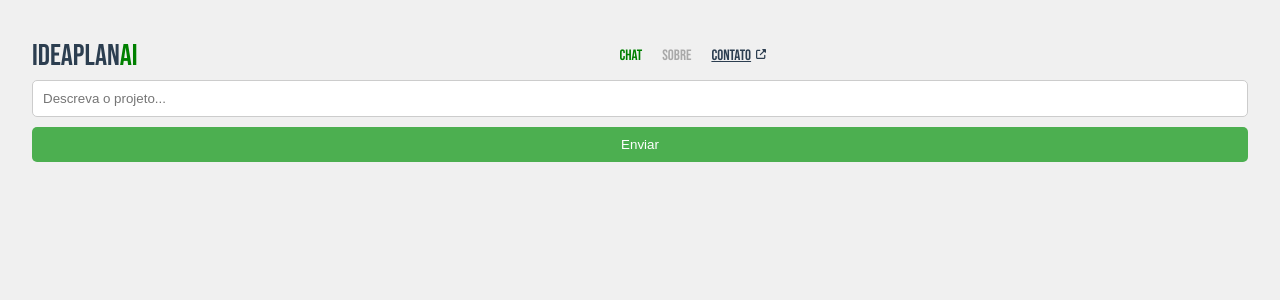
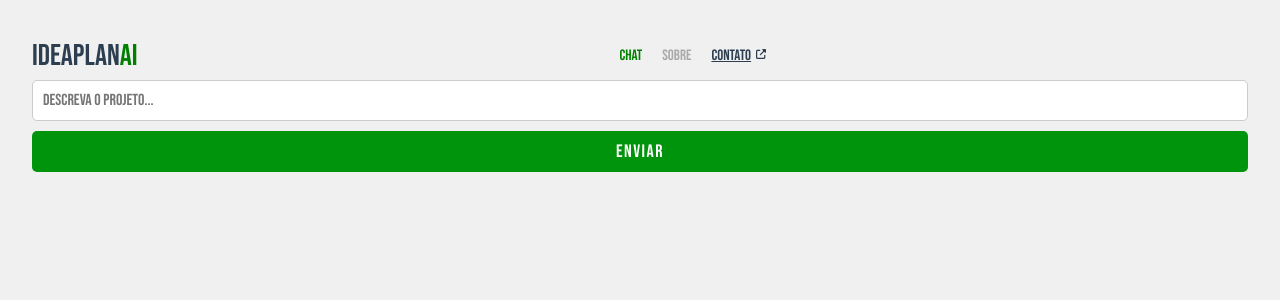
Before and after one commit to dacmarcell/ideaplanAI-web, a Vue app: page / in a window 1280 px wide. Shown: the top 300 px of the page. Built offline with nearby package versions, Linux system fonts and the light colour scheme.

Commit message:
Refactor MarkdownRenderer.vue: Update form styles and add markdown content styles

```diff
--- a/src/components/MarkdownRenderer.vue
+++ b/src/components/MarkdownRenderer.vue
@@ -16,6 +16,47 @@
     </form>
   </div>
 </template>
+
+<style scoped>
+.form-input {
+  width: 100%;
+  padding: 10px;
+  border: 1px solid #ccc;
+  margin-bottom: 10px;
+  font-size: 16px;
+  font-family: var(--font-primary);
+}
+
+.form-button {
+  font-family: var(--font-primary);
+  font-size: 18px;
+  font-weight: 100;
+  letter-spacing: 1.5px;
+  padding: 10px 20px;
+  background-color: var(--background-secoundary-color);
+  color: white;
+  border: none;
+  cursor: pointer;
+  width: 100%;
+}
+
+.loading,
+.error {
+  text-align: center;
+  font-size: 18px;
+  margin-top: 20px;
+}
+
+.markdown-content {
+  margin-top: 20px;
+  font-family: 'Georgia', serif;
+  line-height: 1.6;
+  code {
+    background-color: #f0f0f0;
+    padding: 2px 5px;
+  }
+}
+</style>
 
 <script lang="ts">
 import axios from 'axios'
@@ -61,40 +102,3 @@ export default {
   },
 }
 </script>
-
-<style scoped>
-.form-input {
-  width: 100%;
-  padding: 10px;
-  border: 1px solid #ccc;
-  margin-bottom: 10px;
-}
-
-.form-button {
-  padding: 10px 20px;
-  background-color: #4caf50;
-  color: white;
-  border: none;
-  cursor: pointer;
-  width: 100%;
-}
-
-.loading,
-.error {
-  text-align: center;
-  font-size: 18px;
-  margin-top: 20px;
-}
-
-.markdown-content {
-  margin-top: 20px;
-  /* Adicione estilos para o conteúdo do markdown aqui */
-  font-family: 'Georgia', serif;
-  line-height: 1.6;
-  code {
-    background-color: #f0f0f0;
-    padding: 2px 5px;
-  }
-  /* Adicione mais estilos para outros elementos do markdown (cabeçalhos, listas, etc.) */
-}
-</style>
```
